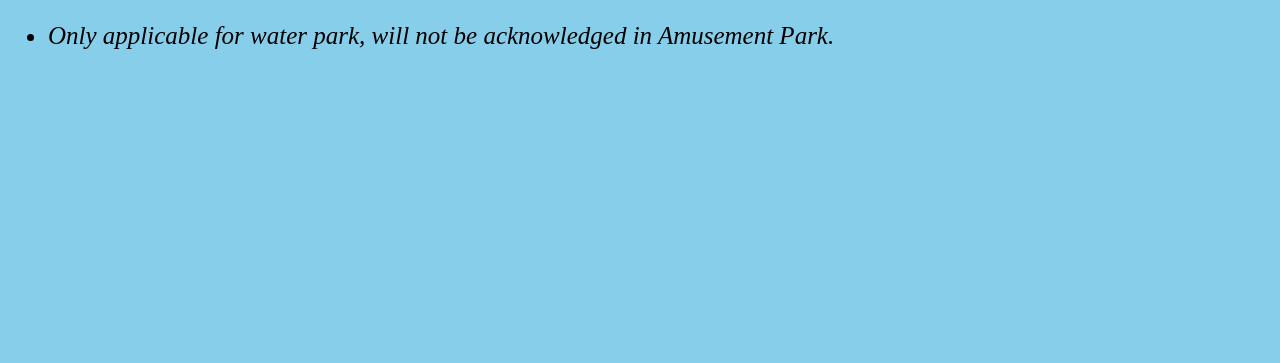
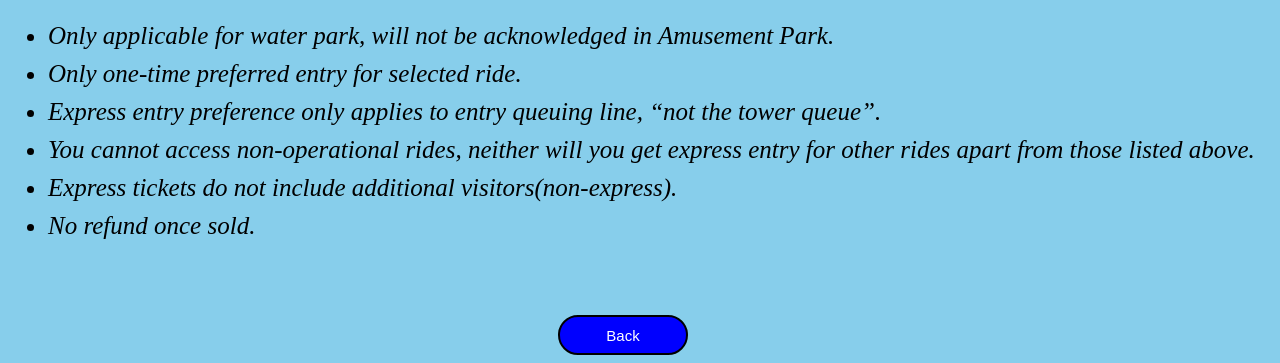
Before and after one commit to sujalugale/icp-8.0-html-css-group-project-2, a plain HTML site: page pages/ticketdetails.html in a window 1280 px wide. Shown: the part 685-1048 px from the top of the page. Before the commit the page ends 800 px from the top, so only its background shows below. Drawn offline with Linux system fonts and the light colour scheme.

Commit message:
button added

```diff
--- a/pages/ticketdetails.html
+++ b/pages/ticketdetails.html
@@ -4,6 +4,7 @@
 <head>
     <meta charset="UTF-8">
     <title>Document</title>
+    <link rel="stylesheet"  href="./../css/meal.css">
 </head>
 
 <body style="background-color: skyblue;">
@@ -37,8 +38,14 @@
     <ul>
         <li>Only applicable for water park, will not be acknowledged in Amusement Park.
         </li>
+        <li style="margin-top: 10px;">Only one-time preferred entry for selected ride.</li>
+        <li style="margin-top: 10px;">Express entry preference only applies to entry queuing line, “not the tower queue”.</li>
+        <li style="margin-top: 10px;">You cannot access non-operational rides, neither will you get express entry for other rides apart from those listed above.</li>
+        <li style="margin-top: 10px;">Express tickets do not include additional visitors(non-express).</li>
+        <li style="margin-top: 10px;">No refund once sold.</li>
     </ul>
 </div>
+<a href="./ticket.html"> <button class="btn">Back</button></a>
 </body>
 
 </html>
```
